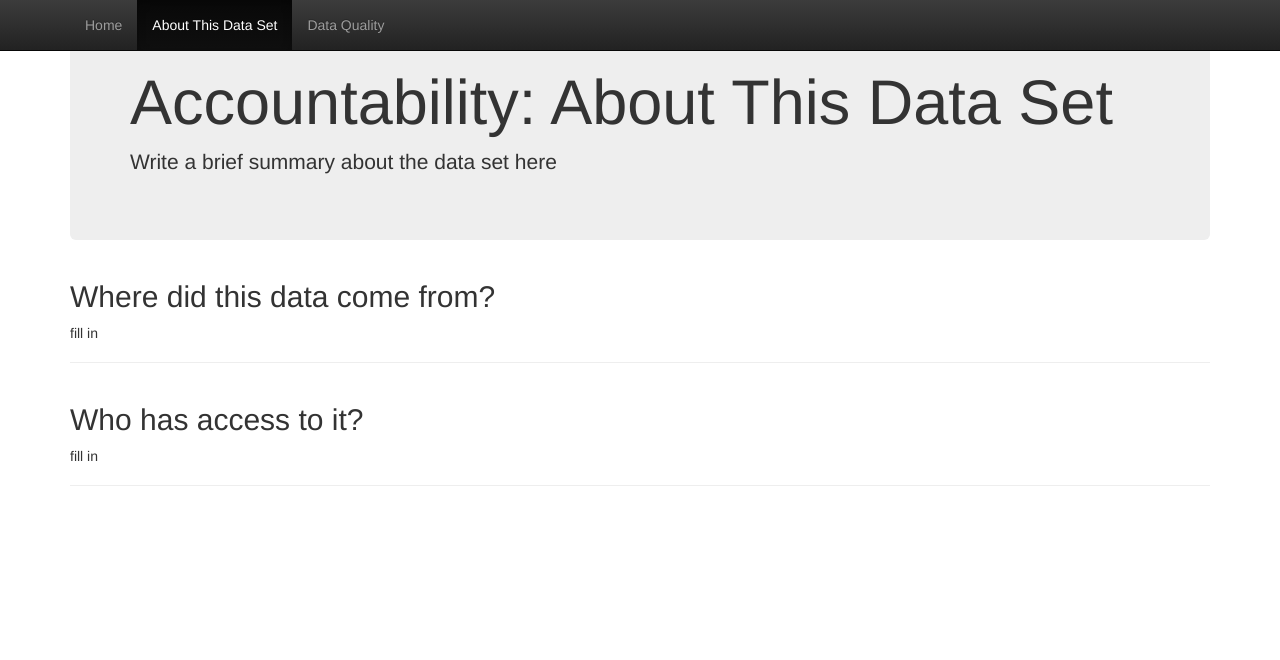
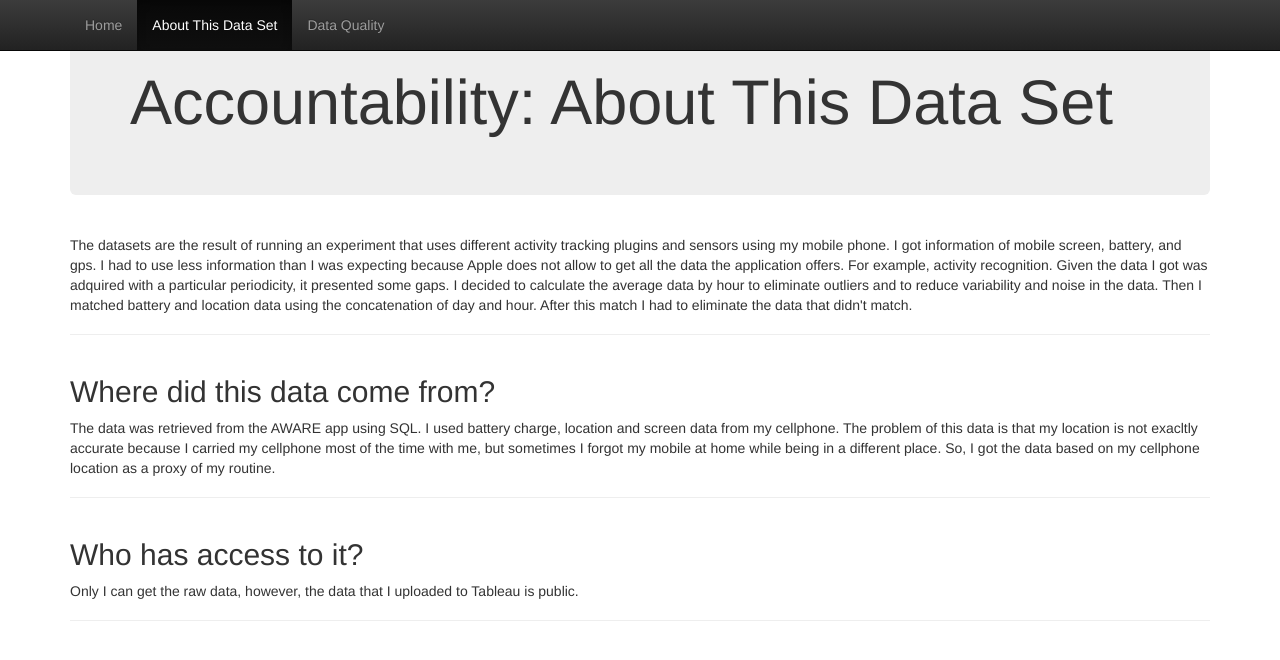
Before and after one commit to losorioc/liendre-IDS-byte3, a Flask app: page /about in a window 1280 px wide. Shown: the top 660 px of the page. Run offline with Flask 2, Linux system fonts and the light colour scheme; some libraries are stand-ins or nearby versions.

Commit message:
Update about.html

```diff
--- a/templates/about.html
+++ b/templates/about.html
@@ -1,4 +1,3 @@
-
 <!DOCTYPE html>
 <html lang="en">
   <head>
@@ -46,19 +45,24 @@
 
       <!-- Main jumbotron for a primary marketing message or call to action -->
       <div class="jumbotron">
-	<h1>Accountability: About This Data Set</h1>
-        <p>Write a brief summary about the data set here</a></p>
-      </div>
+	<h1>Accountability: About This Data Set</h1></div>
 
+	   <div class="page-header"><p>The datasets are the result of running an experiment that uses different activity tracking plugins and sensors using my mobile phone.
+        I got information of mobile screen, battery, and gps. I had to use less information than I was expecting because Apple does not allow to get all the data the application offers.
+        For example, activity recognition. Given the data I got was adquired with a particular periodicity, it presented some gaps. I decided to calculate the average data by hour to eliminate outliers and to reduce variability and noise in the data.
+        Then I matched battery and location data using the concatenation of day and hour. After this match I had to eliminate the data that didn't match.
+        </p></div>
 
       <div class="page-header">
 	<h2>Where did this data come from?</h2>
-	<p>fill in</p>
+	<p>The data was retrieved from the AWARE app using SQL. I used battery charge, location and screen data from my cellphone. The problem of this data is that my location is not exacltly accurate because I carried my cellphone most of the time with me,
+	but sometimes I forgot my mobile at home while being in a different place. So, I got the data based on my cellphone location as a proxy of my routine.
+	</p>
       </div>
 
       <div class="page-header">
 	<h2>Who has access to it?</h2>
-	<p>fill in</p>
+	<p>Only I can get the raw data, however, the data that I uploaded to Tableau is public.</p>
       </div>
 
 
```
